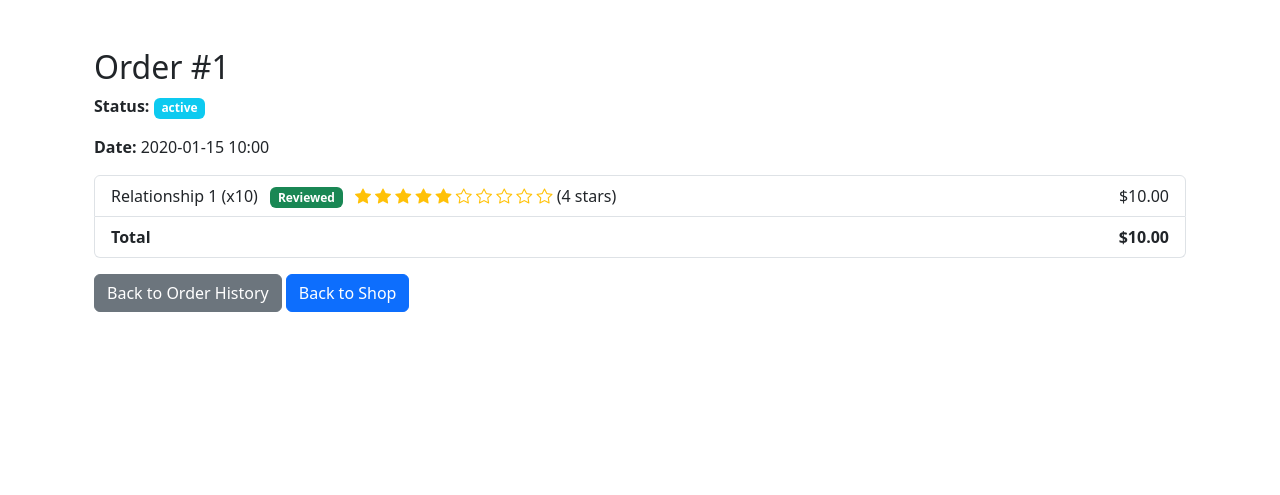
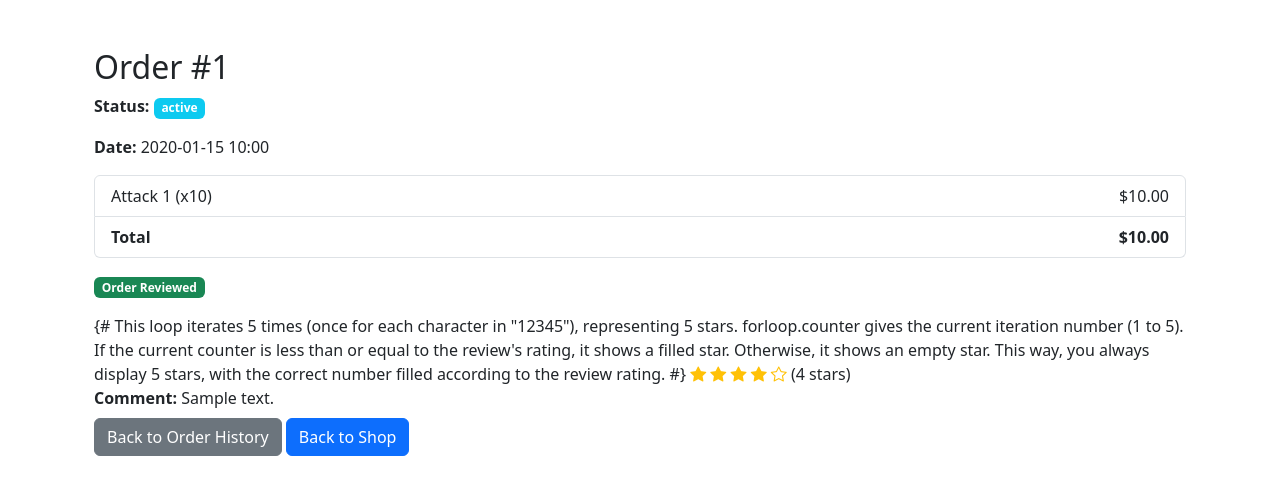
Before and after one commit to StarvingDogs/ecommerce, a Django app: page /orders/1/ in a window 1280 px wide. Shown: the part 56-551 px from the top of the page. Run offline with Django 5.2, Linux system fonts and the light colour scheme; a user stored in the database is signed in; data comes from the database, SQL or seed files in the repository; tables that the repository leaves empty hold one stand-in row (values such as "Sample post").

Commit message:
leave a review per order to simplify template

```diff
--- a/ecommerce/models.py
+++ b/ecommerce/models.py
@@ -84,10 +84,10 @@
 
 
 class Review(models.Model):
-	product = models.ForeignKey(Product, on_delete=models.CASCADE, related_name='reviews')
+	order = models.ForeignKey(Order, on_delete=models.CASCADE, related_name='reviews')
 	customer = models.ForeignKey(Customer, on_delete=models.CASCADE)
 	rating = models.PositiveIntegerField(default=1)
 	comment = models.TextField(blank=True)
 	created_at = models.DateTimeField(auto_now_add=True)
 	def __str__(self):
-		return f"{self.rating} stars by {self.customer.user.username}"
+		return f"{self.rating} stars by {self.customer.user.username} for Order {self.order.id}"
--- a/ecommerce/templates/ecommerce/leave_review.html
+++ b/ecommerce/templates/ecommerce/leave_review.html
@@ -1,7 +1,7 @@
 {% extends 'ecommerce/base.html' %}
 {% block content %}
 <div class="container mt-5">
-  <h2>Leave a Review for {{ product.name }}</h2>
+  <h2>Leave a Review for Order #{{ order.id }}</h2>
   <form method="post">
     {% csrf_token %}
     <div class="mb-3">
--- a/ecommerce/templates/ecommerce/order_detail.html
+++ b/ecommerce/templates/ecommerce/order_detail.html
@@ -8,38 +8,8 @@
       {% for item in order.items.all %}
         <li class="list-group-item d-flex justify-content-between align-items-center">
           <div>
-            {# Display product name and quantity #}
             {{ item.product.name }} (x{{ item.quantity }})
-            {# Loop through review_status to find matching product #}
-            {% if review_status %}
-              {% for status in review_status %}
-                {% if status.product_id == item.product.id %}
-                  {# If not reviewed, show Leave Review button #}
-                  {% if not status.has_reviewed %}
-                    <a href="{% url 'ecommerce:leave_review' order.id item.product.id %}" class="btn btn-sm btn-outline-success ms-2">Leave Review</a>
-                  {% else %}
-                    {# If reviewed, show badge and star rating #}
-                    <span class="badge bg-success ms-2">Reviewed</span>
-                    {# Show star rating for this product #}
-                    {% for review in item.product.reviews.all %}
-                      {% if review.customer == request.user.customer %}
-                        <span class="ms-2">
-                          {% for i in "12345"|slice:":review.rating" %}
-                            <i class="bi bi-star-fill text-warning"></i>
-                          {% endfor %}
-                          {% for i in "12345"|slice:"review.rating:" %}
-                            <i class="bi bi-star text-warning"></i>
-                          {% endfor %}
-                          ({{ review.rating }} stars)
-                        </span>
-                      {% endif %}
-                    {% endfor %}
-                  {% endif %}
-                {% endif %}
-              {% endfor %}
-            {% endif %}
           </div>
-          {# Display item price #}
           <span>${{ item.price|floatformat:2 }}</span>
         </li>
       {% endfor %}
@@ -48,6 +18,34 @@
       <strong>${{ order.total|floatformat:2 }}</strong>
     </li>
   </ul>
+  {% if has_reviewed %}
+    <span class="badge bg-success mb-3">Order Reviewed</span>
+    {% for review in order.reviews.all %}
+      {% if review.customer == request.user.customer %}
+        <div class="mb-2">
+          {#
+            This loop iterates 5 times (once for each character in "12345"), representing 5 stars.
+            forloop.counter gives the current iteration number (1 to 5).
+            If the current counter is less than or equal to the review's rating, it shows a filled star.
+            Otherwise, it shows an empty star.
+            This way, you always display 5 stars, with the correct number filled according to the review rating.
+          #}
+          {% for i in "12345" %}
+            {% if forloop.counter <= review.rating %}
+              <i class="bi bi-star-fill text-warning"></i>
+            {% else %}
+              <i class="bi bi-star text-warning"></i>
+            {% endif %}
+          {% endfor %}
+          ({{ review.rating }} stars)
+          <br>
+          <strong>Comment:</strong> {{ review.comment }}
+        </div>
+      {% endif %}
+    {% endfor %}
+  {% else %}
+    <a href="{% url 'ecommerce:leave_review' order.id %}" class="btn btn-outline-success mb-3">Leave Review for Order</a>
+  {% endif %}
   <a href="{% url 'ecommerce:order_history' %}" class="btn btn-secondary">Back to Order History</a>
   <a href="{% url 'ecommerce:index' %}" class="btn btn-primary">Back to Shop</a>
 </div>
--- a/ecommerce/urls.py
+++ b/ecommerce/urls.py
@@ -18,7 +18,7 @@
     path('success/', views.payment_success, name='payment_success'),
     path('orders/', views.order_history, name='order_history'),
     path('orders/<int:order_id>/', views.order_detail, name='order_detail'),
-    path('orders/<int:order_id>/review/<int:product_id>/', views.leave_review, name='leave_review'),
+    path('orders/<int:order_id>/review/', views.leave_review, name='leave_review'),
     path('wishlists/', views.wishlist_list, name='wishlist_list'),
     path('wishlists/create/', views.wishlist_create, name='wishlist_create'),
     path('wishlists/<int:wishlist_id>/rename/', views.wishlist_rename, name='wishlist_rename'),
--- a/ecommerce/views.py
+++ b/ecommerce/views.py
@@ -264,12 +264,9 @@
 def order_detail(request, order_id):
     customer = Customer.objects.get(user=request.user)
     order = get_object_or_404(customer.order_set, id=order_id)
-    # For each product in the order, check if the user has already left a review
-    review_status = []
-    for item in order.items.select_related('product'):
-        has_reviewed = item.product.reviews.filter(customer=customer).exists()
-        review_status.append({'product_id': item.product.id, 'has_reviewed': has_reviewed})
-    return render(request, 'ecommerce/order_detail.html', {'order': order, 'review_status': review_status})
+    # Check if the user has already left a review for this order
+    has_reviewed = order.reviews.filter(customer=customer).exists()
+    return render(request, 'ecommerce/order_detail.html', {'order': order, 'has_reviewed': has_reviewed})
 
 
 # --- Review Form and View ---
@@ -283,26 +280,25 @@
         }
 
 @login_required
-def leave_review(request, product_id, order_id):
+def leave_review(request, order_id):
     customer = Customer.objects.get(user=request.user)
-    product = get_object_or_404(Product, pk=product_id)
     order = get_object_or_404(Order, pk=order_id, customer=customer)
     # Only allow review if not already reviewed
-    if Review.objects.filter(product=product, customer=customer).exists():
-        messages.info(request, 'You have already reviewed this product.')
+    if Review.objects.filter(order=order, customer=customer).exists():
+        messages.info(request, 'You have already reviewed this order.')
         return redirect('ecommerce:order_detail', order_id=order_id)
     if request.method == 'POST':
         form = ReviewForm(request.POST)
         if form.is_valid():
             review = form.save(commit=False)
-            review.product = product
+            review.order = order
             review.customer = customer
             review.save()
-            messages.success(request, 'Thank you for your review!')
+            messages.success(request, 'Review submitted successfully.')
             return redirect('ecommerce:order_detail', order_id=order_id)
     else:
         form = ReviewForm()
-    return render(request, 'ecommerce/leave_review.html', {'form': form, 'product': product, 'order': order})
+    return render(request, 'ecommerce/leave_review.html', {'form': form, 'order': order})
 # Order history view
 
 
```
Also changed, not shown: ecommerce/migrations/0001_initial.py, ecommerce/migrations/0003_wishlist_name.py (deleted).
